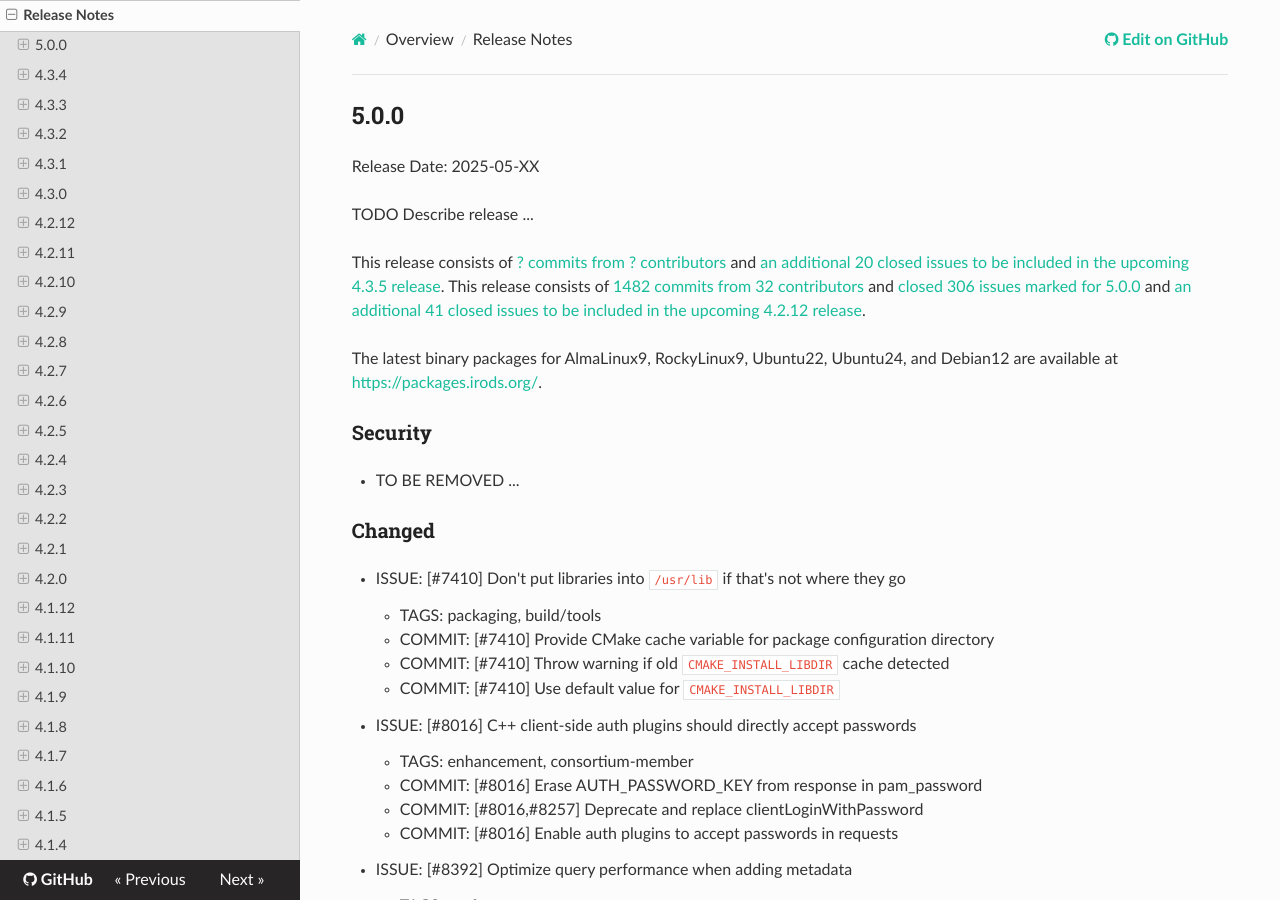
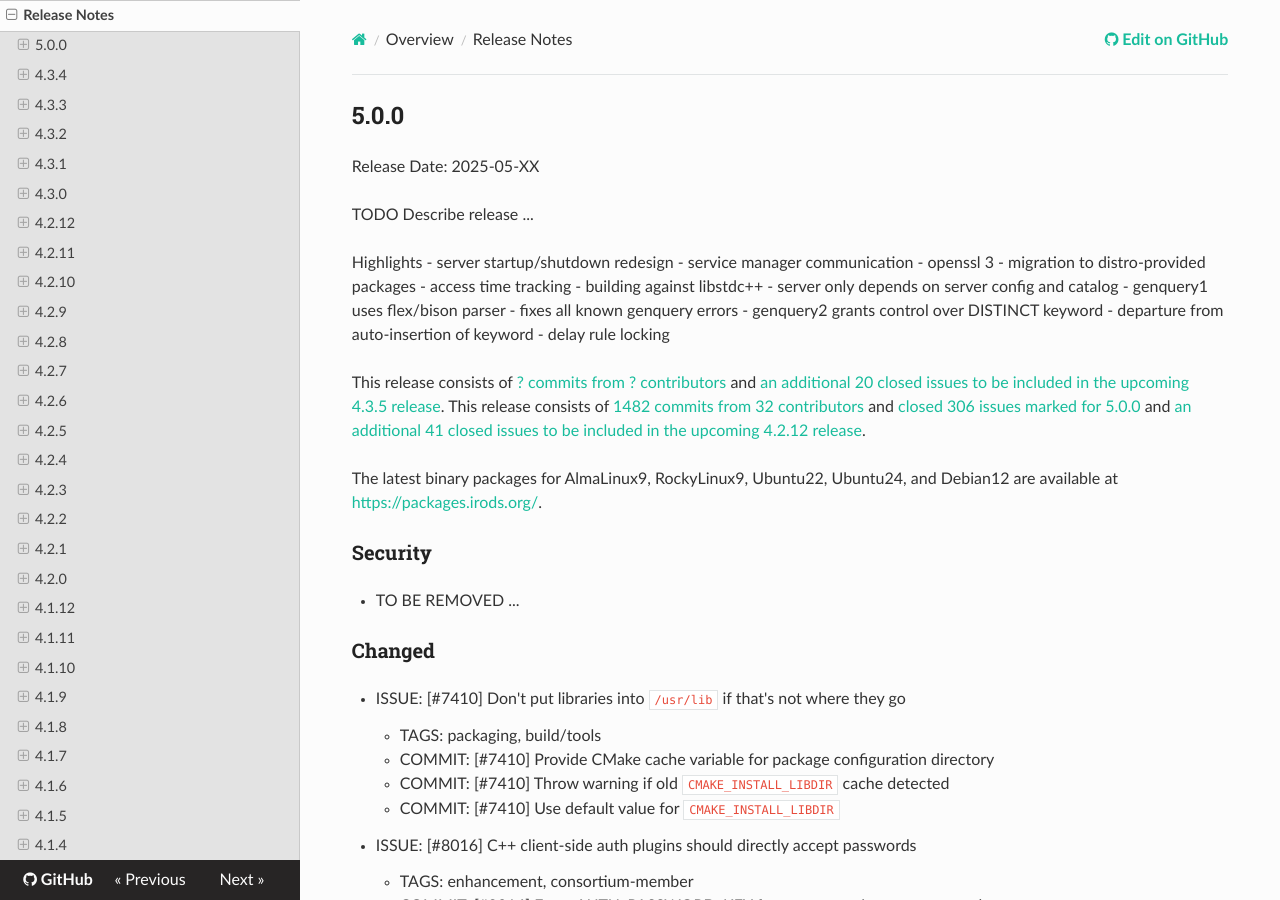
Before and after one commit to irods/irods_docs, an MkDocs documentation site: the page built from docs/release_notes.md, in a window 1280 px wide and 900 px high. Built offline with MkDocs 1.6.1, drawn with Linux system fonts in a browser that asks for light colours; nearby versions of some CDN libraries.

Commit message:
squash. add list of highlights to cover

```diff
--- a/docs/release_notes.md
+++ b/docs/release_notes.md
@@ -5,6 +5,18 @@
 Release Date: 2025-05-XX
 
 TODO Describe release ...
+
+Highlights
+- server startup/shutdown redesign
+- service manager communication
+- openssl 3
+- migration to distro-provided packages
+- access time tracking
+- building against libstdc++
+- server only depends on server config and catalog
+- genquery1 uses flex/bison parser - fixes all known genquery errors
+- genquery2 grants control over DISTINCT keyword - departure from auto-insertion of keyword
+- delay rule locking
 
 This release consists of [? commits from ? contributors](https://github.com/irods/irods/compare/4.3.4...5.0.0) and [an additional 20 closed issues to be included in the upcoming 4.3.5 release](https://github.com/irods/irods/issues?q=milestone%3A4.3.5).
 This release consists of [1482 commits from 32 contributors](https://github.com/irods/irods/compare/4.3.0...5.0.0) and [closed 306 issues marked for 5.0.0](https://github.com/irods/irods/issues?q=milestone%3A5.0.0) and [an additional 41 closed issues to be included in the upcoming 4.2.12 release](https://github.com/irods/irods/issues?q=milestone%3A4.2.12%20closed%3A%3C%3D2022-06-12).
@@ -585,7 +597,6 @@ The latest binary packages for AlmaLinux9, RockyLinux9, Ubuntu22, Ubuntu24, and
             - ISSUE: [#8381] Server establishes connection to self before checking atime queue for updates
                     - TAGS: performance
                     - COMMIT: [#8381] Do not connect to server unless there are access time updates in the queue.
-
             - ISSUE: [#8370] Remove unnecessary call to deinitialize the access time queue in agent factory
                     - TAGS: enhancement
                     - COMMIT: [#8370] Remove unnecessary call to access time queue deinit function.
```
